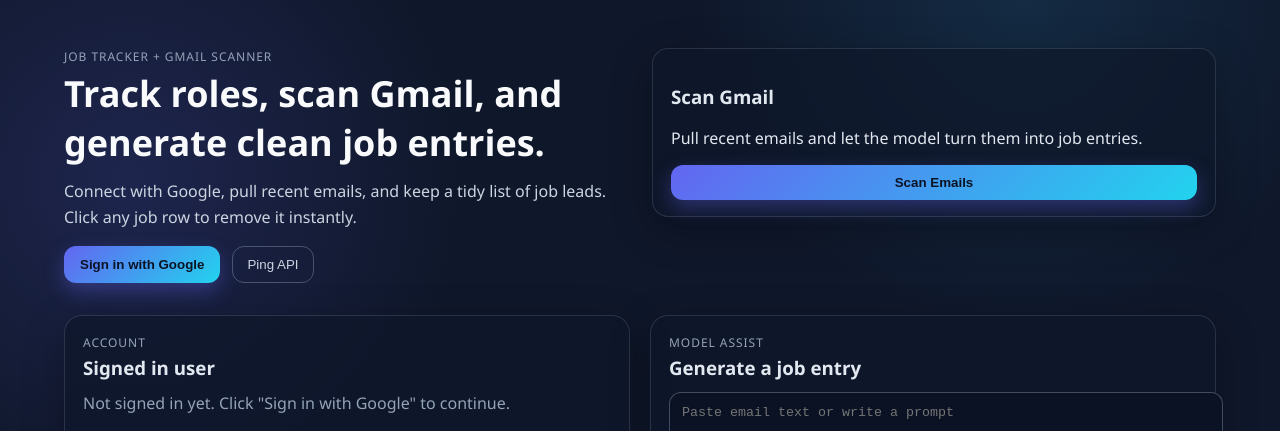
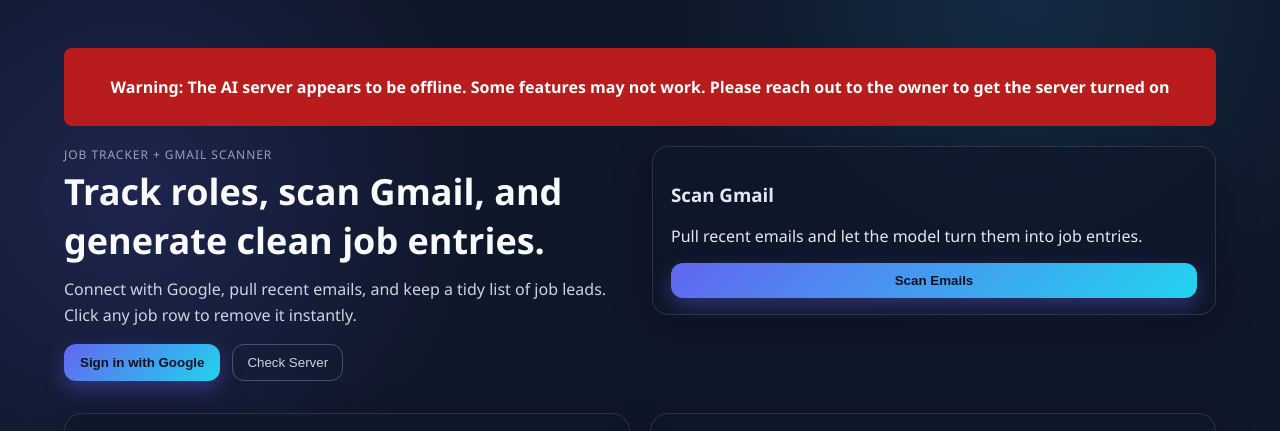
Before and after one commit to ConnorRussi/LoraAI, a React (Create React App) app in the folder frontend/: page / in a window 1280 px wide. Shown: the top 431 px of the page. Built offline with nearby package versions, Linux system fonts and the light colour scheme; no server answers.

Commit message:
updated to hold error messages when the server is offline

```diff
--- a/frontend/src/App.css
+++ b/frontend/src/App.css
@@ -6,6 +6,16 @@
               #0f172a;
   color: #e2e8f0;
   font-family: "Space Grotesk", "Segoe UI", system-ui, -apple-system, sans-serif;
+}
+
+.server-offline-banner {
+  background-color: #b91c1c;
+  color: #fff;
+  padding: 12px 16px;
+  border-radius: 8px;
+  text-align: center;
+  margin-bottom: 20px;
+  font-weight: 600;
 }
 
 .hero {
--- a/frontend/src/App.js
+++ b/frontend/src/App.js
@@ -17,6 +17,8 @@ function App() {
   const [emailTotal, setEmailTotal] = useState(0);
   const [emailProcessed, setEmailProcessed] = useState(0);
   const jobsTableRef = useRef(); // <-- Add this line
+  const [serverOnline, setServerOnline] = useState(true);
+
 
 
 
@@ -151,6 +153,8 @@ function App() {
 
   //SEND EMAIL TO API AND PROCESS RESPONSE
   async function submitEmail(promptText) {
+    // Check server status before submitting
+
     console.log('[AI] Submitting prompt:', promptText);
     setAiLoading(true);
     try {
@@ -180,20 +184,19 @@ function App() {
     }
   }
 
-  function pingServer() {
-    fetch('/api/ping', { method: 'GET' })
-      .then(response => response.json())
-      .then(data => {
-        alert('Server response: ' + data.message);
-      })
-      .catch(err => {
-        console.error('Error pinging server:', err);
-        alert('Error pinging server: ' + err.message);
-      });
+  async function pingServer() {
+    let online = await checkServerOnline();
+    if(online){
+      alert('Server is online');
+    } else {
+      alert('Server is offline');
+    }
   }
 
   // Example call to scan emails
   async function scanEmails() {
+
+
     const dateInput = window.prompt("Enter start date (MM/DD/YYYY):", "01/01/2026");
     if (!dateInput) return;
 
@@ -272,8 +275,41 @@ function App() {
   };
 
 
+  // Checks if the server is online and updates state
+  async function checkServerOnline() {
+    try {
+      const response = await fetch('/api/ping', {
+        method: 'GET',
+        signal: AbortSignal.timeout(5000)
+      });
+      let serverOn = response.message === 'pong';
+      // serverOn = true; // Override to true if needed
+      setServerOnline(serverOn);
+      console.log('[Server] checkServerOnline response.ok:', serverOn);
+      return serverOn;
+    } catch (err) {
+      setServerOnline(false);
+      return false;
+    }
+  }
+
+
+
+  useEffect(() => {
+    // Check server status on mount/refresh
+    checkServerOnline();
+    // Optionally, check periodically
+    const interval = setInterval(checkServerOnline, 30000);
+    return () => clearInterval(interval);
+  }, []);
+
   return (
     <div className="app-shell">
+      {!serverOnline && (
+        <div className="server-offline-banner">
+          <p>Warning: The AI server appears to be offline. Some features may not work. Please reach out to the owner to get the server turned on</p>
+        </div>
+      )}
       {successModalOpen && (
         <div className="modal">
           <div className="modal-content">
@@ -301,14 +337,20 @@ function App() {
           <p className="lede">Connect with Google, pull recent emails, and keep a tidy list of job leads. Click any job row to remove it instantly.</p>
           <div className="cta-row">
             <button className="primary" onClick={() => window.location.href = `${serverUrl}/auth/google`}>Sign in with Google</button>
-            <button className="ghost" onClick={pingServer}>Ping API</button>
+            <button className="ghost" onClick={pingServer}>Check Server</button>
           </div>
         </div>
         <div className="panel">
           <h3>Scan Gmail</h3>
           <p>Pull recent emails and let the model turn them into job entries.</p>
           <div className="stack">
-            <button className="primary" onClick={scanEmails} disabled={scanLoading}>{scanLoading ? 'Scanning...' : 'Scan Emails'}</button>
+            <button className="primary" onClick={()=>{
+              if(!serverOnline){
+                alert('Server is offline. Please start the server before scanning emails.');
+                return;
+              }
+              scanEmails();
+            }} disabled={scanLoading}>{scanLoading ? 'Scanning...' : 'Scan Emails'}</button>
             {emailStatus && <p className="status-text">{emailStatus}</p>}
             {emailTotal > 0 && (
               <p className="status-text">Progress: {emailProcessed}/{emailTotal}</p>
@@ -354,7 +396,17 @@ function App() {
             rows={6}
           />
           <div className="card-actions">
-            <button className="primary" onClick={() => submitEmail(prompt)} disabled={aiLoading}>
+            <button
+              className="primary"
+              onClick={() => {
+                if (!serverOnline) {
+                  alert('Server is not online. Please try again.');
+                  return;
+                }
+                submitEmail(prompt);
+              }}
+              disabled={aiLoading}
+            >
               {aiLoading ? 'Generating...' : 'Submit Prompt'}
             </button>
           </div>
```
